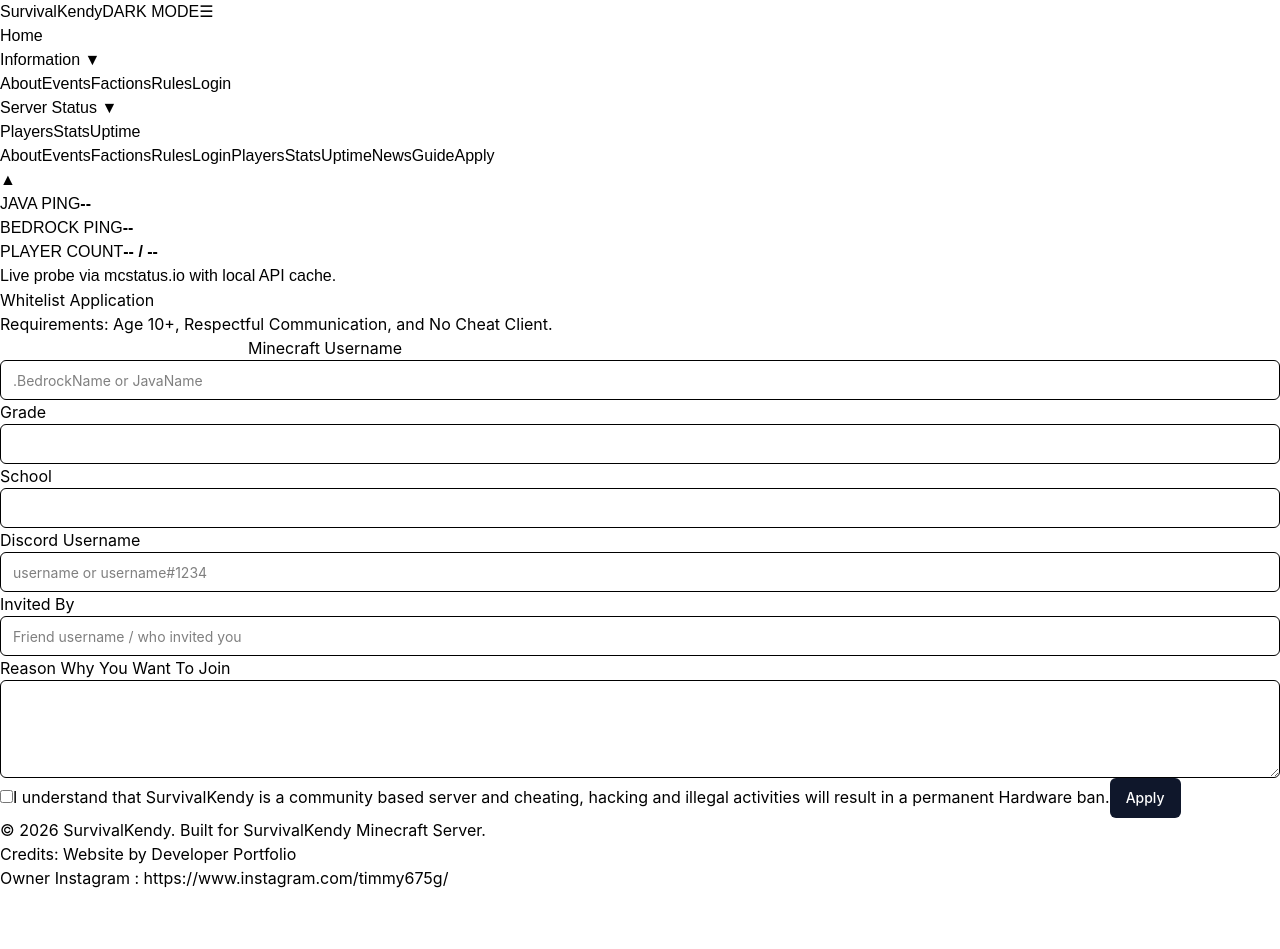
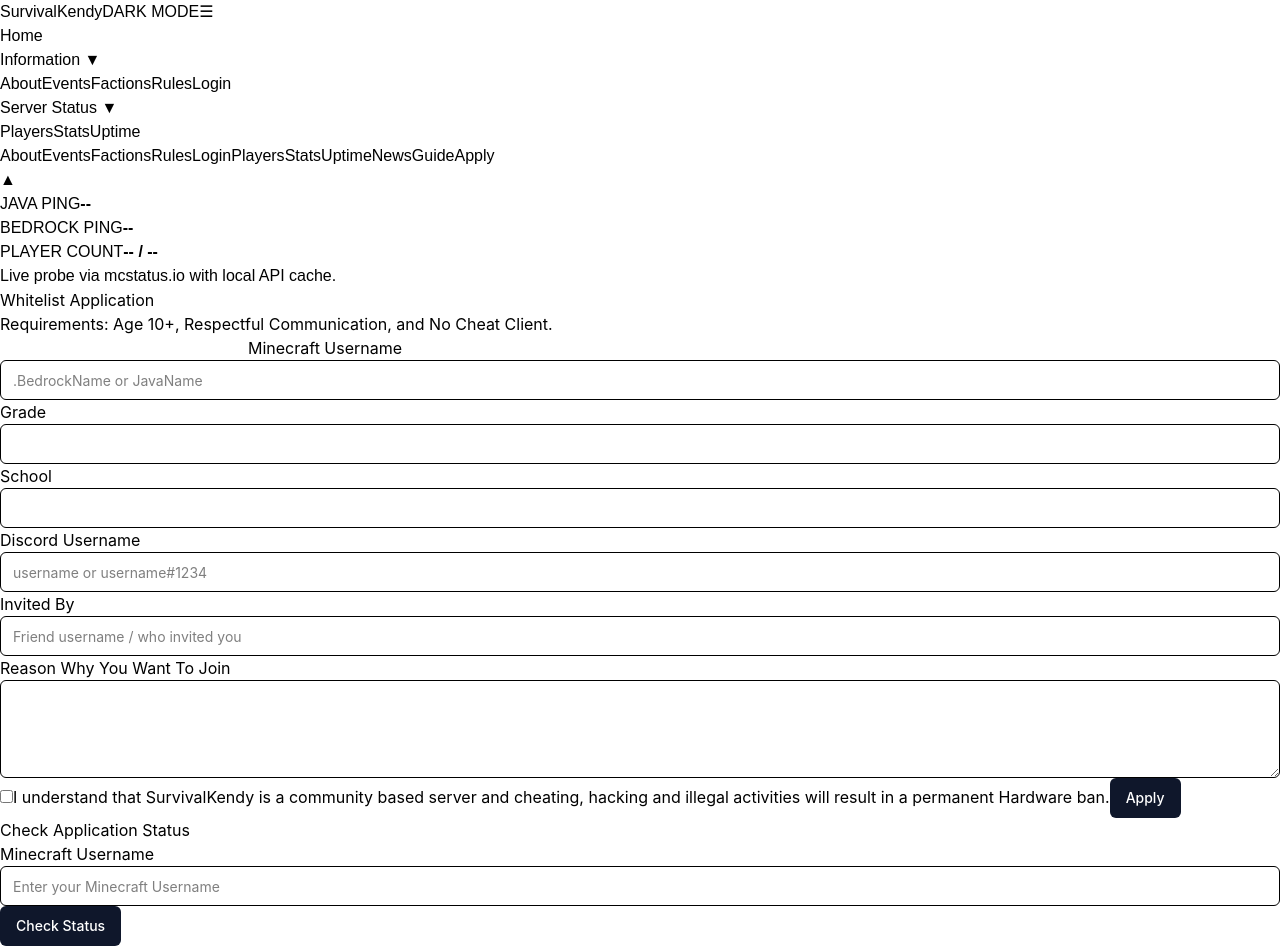
Before and after one commit to Timmy675g/MC-Server-Website, a React (Vite) app: page /apply in a window 1280 px wide. Shown: the top 949 px of the page. Before the commit the page ends 890 px from the top, so only its background shows below. Built offline with nearby package versions, Linux system fonts and the light colour scheme; no server answers.

Commit message:
Fixing REDIRECTS Error

```diff
--- a/src/App.tsx
+++ b/src/App.tsx
@@ -271,6 +271,8 @@
           <Route path="/" element={<HomePage />} />
           <Route path="/join" element={<GuidePage />} />
           <Route path="/apply" element={<ApplyPage />} />
+          <Route path="/index" element={<Navigate to="/apply" replace />} />
+          <Route path="/index.html" element={<Navigate to="/apply" replace />} />
           <Route path="/news" element={<NewsPage />} />
           <Route path="/news/:id" element={<NewsArticlePage />} />
           <Route path="/stats" element={<StatsPage />} />
--- a/src/pages/ApplyPage.tsx
+++ b/src/pages/ApplyPage.tsx
@@ -16,6 +16,11 @@
 export default function ApplyPage() {
   const [startedAt] = useState<number>(nowMs());
   const [error, setError] = useState<string>('');
+  const [statusError, setStatusError] = useState<string>('');
+  const [statusLookupUsername, setStatusLookupUsername] = useState<string>('');
+  const [statusLookupBusy, setStatusLookupBusy] = useState<boolean>(false);
+  const [submittedUsername, setSubmittedUsername] = useState<string>('');
+  const [currentStatus, setCurrentStatus] = useState<string>('');
   const [showSuccess, setShowSuccess] = useState<boolean>(() => {
     if (typeof window === 'undefined') return false;
 
@@ -79,6 +84,37 @@
       window.clearTimeout(timer);
     };
   }, [showSuccess]);
+
+  const pullApplicationStatus = async (username: string) => {
+    const safeUsername = String(username || '').trim();
+    if (!safeUsername) {
+      setStatusError('Please enter a Minecraft Username to check status.');
+      return;
+    }
+
+    setStatusLookupBusy(true);
+    setStatusError('');
+
+    try {
+      const response = await fetch(apiUrl(`/status/${encodeURIComponent(safeUsername)}`), {
+        method: 'GET',
+        headers: { Accept: 'application/json' },
+      });
+
+      const payload = await response.json().catch(() => ({}));
+      if (!response.ok) {
+        setStatusError(String(payload?.error || 'Unable to fetch status right now.'));
+        return;
+      }
+
+      setSubmittedUsername(String(payload?.username || safeUsername));
+      setCurrentStatus(String(payload?.status || 'Pending'));
+    } catch {
+      setStatusError('Network error while checking status. Please try again.');
+    } finally {
+      setStatusLookupBusy(false);
+    }
+  };
 
   const onSubmit = async (event: FormEvent<HTMLFormElement>) => {
     event.preventDefault();
@@ -155,6 +191,12 @@
       });
 
       const payload = await response.json().catch(() => ({}));
+      if (response.redirected) {
+        setError('Submission was redirected unexpectedly. Please stay on this page and try again.');
+        setSubmitting(false);
+        return;
+      }
+
       if (!response.ok) {
         const message = String(payload?.error || 'Unable to submit your application right now. Please try again later.');
         setError(message);
@@ -168,6 +210,10 @@
       } catch {
         // Ignore storage errors.
       }
+
+      setSubmittedUsername(username);
+      setCurrentStatus(String(payload?.status || 'Pending'));
+      setStatusLookupUsername(username);
 
       setShowSuccess(true);
       form.reset();
@@ -244,12 +290,47 @@
         </Button>
       </form>
 
+      {(submittedUsername || currentStatus) ? (
+        <article className="card stack">
+          <h3>Application Received</h3>
+          <p>Your whitelist application will be reviewed by our team.</p>
+          <p><strong>Username:</strong> {submittedUsername || '--'}</p>
+          <p><strong>Current Status:</strong> {currentStatus || 'Pending'}</p>
+        </article>
+      ) : null}
+
+      <article className="card stack">
+        <h3>Check Application Status</h3>
+        <label>
+          Minecraft Username
+          <Input
+            className="field"
+            type="text"
+            value={statusLookupUsername}
+            onChange={(event) => setStatusLookupUsername(event.target.value)}
+            placeholder="Enter your Minecraft Username"
+          />
+        </label>
+        {statusError ? <p className="apply-form-error" role="alert">{statusError}</p> : null}
+        <Button
+          className="btn btn-secondary"
+          type="button"
+          style={{ border: 'none', cursor: 'pointer' }}
+          disabled={statusLookupBusy}
+          onClick={() => {
+            void pullApplicationStatus(statusLookupUsername);
+          }}
+        >
+          {statusLookupBusy ? 'Checking...' : 'Check Status'}
+        </Button>
+      </article>
+
       <div id="apply-success-popup" className={`apply-popup-backdrop ${showSuccess ? 'is-open' : ''}`} hidden={!showSuccess} onClick={(event) => {
           if (event.target === event.currentTarget) setShowSuccess(false);
         }}>
           <article className="apply-popup" role="dialog" aria-modal="true" aria-labelledby="apply-success-title" aria-describedby="apply-success-message">
             <h2 id="apply-success-title">Thank you for Applying!</h2>
-            <p id="apply-success-message">A Team of Verificator will Verify and Check the Form you gave us, please wait up to 1 - 2 Hours, if you haven't been contacted by our team in 24 Hours, feel free to contact the owner via the owner Social Media link in the Footer below! Or ask a friend that you know about this server!</p>
+            <p id="apply-success-message">Your application has been submitted and will be reviewed by our verification team. You can check your latest status on this page.</p>
             <Button id="apply-success-close" className="btn btn-primary" type="button" style={{ border: 'none', cursor: 'pointer' }} onClick={() => setShowSuccess(false)}>
               Close
             </Button>
```
